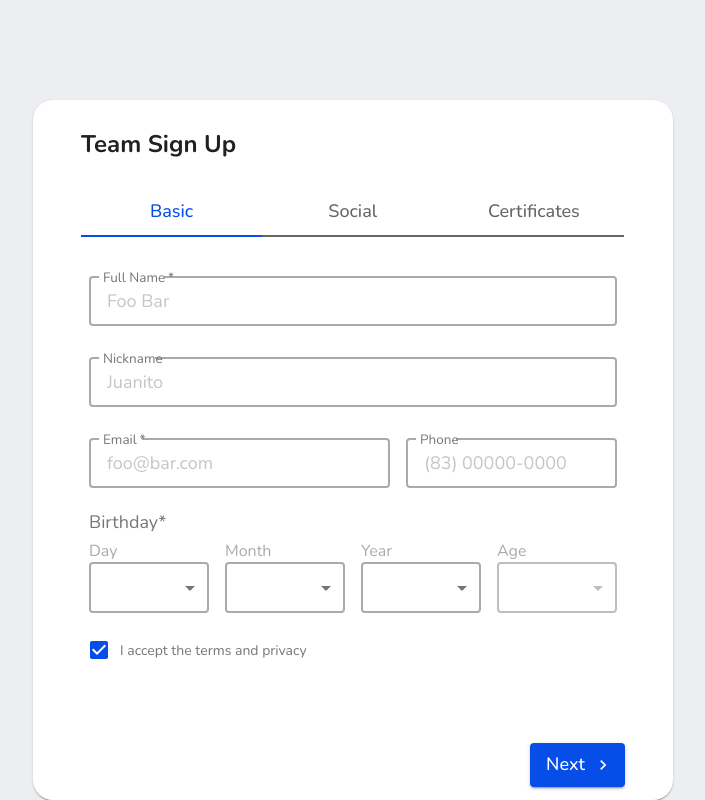
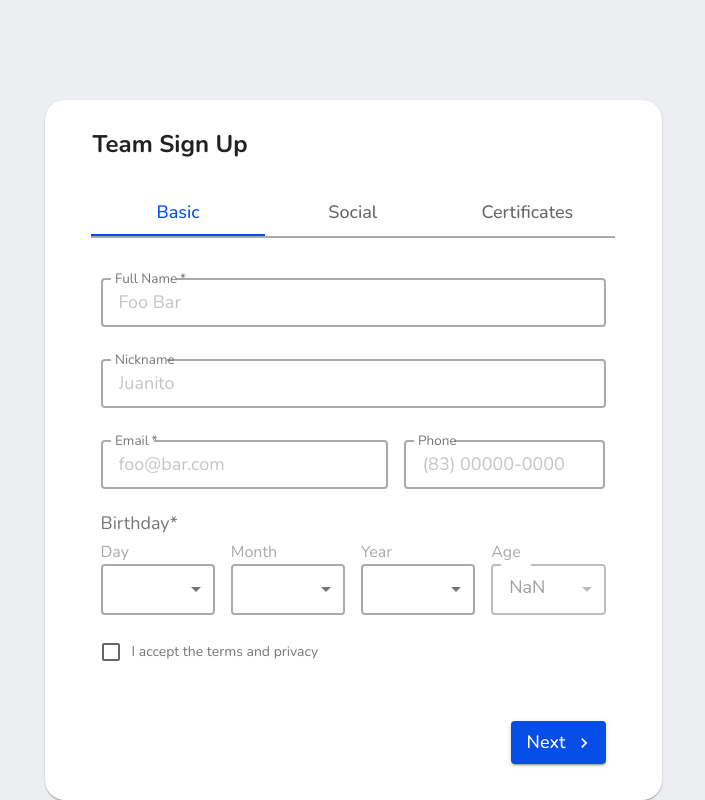
Before and after one commit to laufoes/team-project-v2, a React (Create React App) app: page / in a window 1280 px wide. Shown: the whole page, without its empty margins (287-992 px from the left). Built offline with nearby package versions, Linux system fonts and the light colour scheme.

Commit message:
feat: refactor Formik structure, finish Basic form configs

```diff
--- a/package.json
+++ b/package.json
@@ -21,7 +21,8 @@
     "react-router-dom": "^6.4.2",
     "react-scripts": "5.0.1",
     "typescript": "^4.8.4",
-    "web-vitals": "^2.1.4"
+    "web-vitals": "^2.1.4",
+    "yup": "^0.32.11"
   },
   "scripts": {
     "start": "react-scripts start",
--- a/src/components/Form/Basic/index.tsx
+++ b/src/components/Form/Basic/index.tsx
@@ -1,21 +1,51 @@
-import { Box, Checkbox, FormControl, FormControlLabel, Grid, InputLabel, MenuItem, Select, TextField, Typography } from '@mui/material'
-import React from 'react'
+import { Box, Button, Checkbox, FormControl, FormControlLabel, Grid, InputLabel, MenuItem, Select, TextField, Typography } from '@mui/material';
+import { Field, ErrorMessage, useFormikContext } from 'formik';
+import React, { useState, useEffect } from 'react'
+import { MdKeyboardArrowRight } from 'react-icons/md';
+import { BaseFormProps } from 'types/form';
+import { generateDays, generateMonths, generateYears } from 'utils/consts';
 
 function Basic() {
+    const [userAge, setUserAge] = useState(0);
+    const { values, isSubmitting } = useFormikContext<BaseFormProps>();
+    const { birthYear } = values;
+
+    function calculateAge(year: number, month: number, day: number) {
+        const todaysDate = new Date();
+        const birthdate = new Date(year, (month + 1), day)
+        let age = todaysDate.getFullYear() - birthdate.getFullYear()
+
+        if (todaysDate > birthdate) {
+            setUserAge(age)
+        } else {
+            setUserAge((age - 1))
+        }
+    }
+
+    useEffect(() => {
+        calculateAge(values.birthYear, values.birthMonth, values.birthDay)
+    }, [birthYear])
+
     return (
+        <>
             <Box
                 sx={{ mx: 4, textAlign: 'left' }}
             >
-            <TextField
+                <Field
                     required
+                    as={TextField}
                     id="outlined-required"
                     focused label="Full Name"
                     placeholder="Foo Bar"
+                    name="name"
                     sx={{ my: 2 }}
                     fullWidth
                 />
-            <TextField
+                <ErrorMessage name="name" component="div" />
+                <Field
                     id="outlined"
+                    as={TextField}
+                    name="nickname"
                     focused label="Nickname"
                     placeholder="Juanito"
                     sx={{ my: 2 }}
@@ -26,92 +56,122 @@ function Basic() {
                     spacing={2}
                 >
                     <Grid item sm={12} md={7}>
-                    <TextField
+                        <Field
                             required
+                            as={TextField}
                             id="outlined-required"
+                            name="email"
                             focused label="Email"
                             placeholder="foo@bar.com"
                             sx={{ my: 2, width: '100%' }}
                             fullWidth
                         />
+                        <ErrorMessage name="email" component="div" />
                     </Grid>
                     <Grid item sm={12} md={5}>
-                    <TextField
+                        <Field
+                            as={TextField}
                             id="outlined"
+                            name="phone"
                             focused label="Phone"
                             placeholder="(83) 00000-0000"
                             sx={{ my: 2, width: '100%' }}
                         />
+                        <ErrorMessage name="phone" component="div" />
                     </Grid>
                 </Grid>
                 <Typography variant="h2">Birthday*</Typography>
                 <Grid container spacing={2}>
                     <Grid item xs={12} md={3}>
-                    <InputLabel id="day-label"  sx={{ fontSize: '16px', textAlign: 'left' }}>Day</InputLabel>
-                    <Select
+                        <InputLabel id="day-label" sx={{ fontSize: '16px', textAlign: 'left' }}>Day</InputLabel>
+                        <Field
+                            as={Select}
                             labelId="day-label"
                             id="birthday-day"
-                        // value={}
+                            name="birthDay"
+                            value={values.birthDay}
                             label="Day"
                             // onChange={handleChange}
                             fullWidth
                             size='small'
                         >
-                        <MenuItem value={10}>Ten</MenuItem>
-                        <MenuItem value={20}>Twenty</MenuItem>
-                        <MenuItem value={30}>Thirty</MenuItem>
-                    </Select>
+                            {generateDays().map(
+                                (day) =>
+                                    <MenuItem value={day} key={day}>{day}</MenuItem>
+                            )}
+                        </Field>
                     </Grid>
                     <Grid item xs={12} md={3}>
-                    <InputLabel id="month-label"  sx={{ fontSize: '16px', textAlign: 'left' }}>Month</InputLabel>
-                    <Select
+                        <InputLabel id="month-label" sx={{ fontSize: '16px', textAlign: 'left' }}>Month</InputLabel>
+                        <Field
+                            as={Select}
                             labelId="month-label"
                             id="birthday-month"
-                        // value={}
+                            name="birthMonth"
+                            value={values.birthMonth}
                             label="Month"
                             // onChange={handleChange}
                             fullWidth
                             size='small'
                         >
-                        <MenuItem value={10}>Ten</MenuItem>
-                        <MenuItem value={20}>Twenty</MenuItem>
-                        <MenuItem value={30}>Thirty</MenuItem>
-                    </Select>
+                            {generateMonths().map(
+                                (month) =>
+                                    <MenuItem value={month} key={month}>{month}</MenuItem>
+                            )}
+                        </Field>
                     </Grid>
                     <Grid item xs={12} md={3}>
-                    <InputLabel id="year-label"  sx={{ fontSize: '16px', textAlign: 'left' }}>Year</InputLabel>
-                    <Select
+                        <InputLabel id="year-label" sx={{ fontSize: '16px', textAlign: 'left' }}>Year</InputLabel>
+                        <Field
+                            as={Select}
                             labelId="year-label"
+                            name="birthYear"
                             id="birthday-year"
-                        // value={}
+                            value={values.birthYear}
                             label="Year"
-                        // onChange={handleChange}
                             fullWidth
                             size='small'
                         >
-                        <MenuItem value={10}>Ten</MenuItem>
-                        <MenuItem value={20}>Twenty</MenuItem>
-                        <MenuItem value={30}>Thirty</MenuItem>
-                    </Select>
+                            {generateYears().map(
+                                (year) =>
+                                    <MenuItem value={year} key={year}>{year}</MenuItem>
+                            )}
+                        </Field>
                     </Grid>
                     <Grid item xs={12} md={3}>
                         <InputLabel id="age-label" sx={{ fontSize: '16px', textAlign: 'left' }}>Age</InputLabel>
-                    <Select
+                        <Field
+                            as={Select}
                             labelId="age-label"
                             id="user-age"
                             label="Age"
                             disabled
                             fullWidth
                             size='small'
-                        // defaultValue={user.age}
+                            displayEmpty={true}
+                            value={userAge}
                         >
-                    </Select>
+                            <MenuItem value={userAge}>{userAge}</MenuItem>
+                        </Field>
                     </Grid>
                 </Grid>
                 <FormControl sx={{ marginTop: 2 }}>
-                <FormControlLabel control={<Checkbox defaultChecked />} label="I accept the terms and privacy" />
+                    <FormControlLabel control={<Field as={Checkbox} name="acceptTerms" />} label="I accept the terms and privacy" />
                 </FormControl>
             </Box>
+            <Box
+                sx={{ mx: 4, textAlign: 'right' }}
+            >
+                <Button
+                    sx={{ marginTop: 6 }}
+                    variant="contained"
+                    aria-label="Next page"
+                    type="submit"
+                    disabled={isSubmitting}
+                    endIcon={<MdKeyboardArrowRight />
+                    }>Next</Button>
+            </Box>
+        </>
     )
 }
 
--- a/src/components/NavTab/index.tsx
+++ b/src/components/NavTab/index.tsx
@@ -6,29 +6,55 @@ import Basic from 'components/Form/Basic';
 import Social from 'components/Form/Social';
 import Certificates from 'components/Form/Certificates';
 import { PageContext, PageProps } from 'common/contexts/PageContext';
+import { Form, Formik } from 'formik';
+import { basicValidationSchema } from 'utils/validationSchemas';
 
-function NavTab () {
+function NavTab() {
     const { page, setPage } = useContext<PageProps>(PageContext);
-
     const handleChange = (e: React.SyntheticEvent, newValue: string) => {
         setPage(newValue);
     }
 
-    return(
+    return (
         <Box sx={{ width: '100%', textAlign: 'center' }}>
             <TabContext value={page}>
                 <TabContainer>
                     <TabList aria-label='Tabs example' onChange={handleChange}
-                    sx={{ width: '100%', borderBottom: '1px' }}
+                        sx={{ width: '100%', border: 'none' }}
                     >
-                        <Tab label='Basic' value='Basic' sx={{ width: '33.3%', borderBottom: 2 }} />
-                        <Tab label='Social' value='Social' sx={{ width: '33.3%', borderBottom: 2 }} />
-                        <Tab label='Certificates' value='Certificates' sx={{ width: '33.3%', borderBottom: 2 }} />
+                        <Tab label='Basic' value='Basic' sx={{ width: '33.3%' }} />
+                        <Tab label='Social' value='Social' sx={{ width: '33.3%' }} />
+                        <Tab label='Certificates' value='Certificates' sx={{ width: '33.3%' }} />
                     </TabList>
                 </TabContainer>
-                <form>
                 <TabPanel value='Basic'>
+                    <Formik
+                        initialValues={{
+                            name: '',
+                            nickname: '',
+                            email: '',
+                            phone: '',
+                            birthDay: undefined,
+                            birthMonth: undefined,
+                            birthYear: undefined,
+                            accepTerms: false,
+                        }}
+                        validationSchema={basicValidationSchema}
+
+                        onSubmit={(values, { setSubmitting }) => {
+                            setTimeout(() => {
+                                alert(JSON.stringify(values, null, 2));
+                                setSubmitting(false);
+                            }, 400);
+                        }}
+                    >
+
+                        {({ isSubmitting, values }) => (
+                            <Form>
                                 <Basic />
+                            </ Form>
+                        )}
+                    </Formik>
                 </TabPanel>
                 <TabPanel value='Social'>
                     <Social />
@@ -36,7 +62,6 @@ function NavTab () {
                 <TabPanel value='Certificates'>
                     <Certificates />
                 </TabPanel>
-                </form>
             </TabContext>
         </Box>
     )
--- a/src/pages/SignUp.tsx
+++ b/src/pages/SignUp.tsx
@@ -1,7 +1,6 @@
-import { Button, Paper, Typography } from '@mui/material';
+import { Paper, Typography } from '@mui/material';
 import { PageContainer } from 'styles/theme.styles';
 import NavTab from 'components/NavTab';
-import { MdKeyboardArrowRight } from 'react-icons/md';
 import { PageContextProvider } from 'common/contexts/PageContext';
 
 function SignUp() {
@@ -12,13 +11,6 @@ function SignUp() {
           <Paper>
             <Typography variant='h1' sx={{ alignSelf: 'flex-start', mx: 6, my: 1 }}>Team Sign Up</Typography>
             <NavTab />
-                  <Button
-                  sx={{ m: 6, alignSelf: 'flex-end', marginBottom: 10 }}
-                  variant="contained"
-                  aria-label="Next page"
-                  // onClick={() => navigate('/success')}
-                  endIcon={<MdKeyboardArrowRight />
-                  }>Next</Button>
           </Paper>
       </PageContainer>
     </PageContextProvider>
--- a/src/styles/theme.styles.tsx
+++ b/src/styles/theme.styles.tsx
@@ -56,6 +56,7 @@ const theme = createTheme({
                 root: {
                     width: '50%',
                     minWidth: '300px',
+                    maxWidth: '617px',
                     height: 'auto',
                     display: 'flex',
                     flexDirection: 'column',
@@ -126,6 +127,7 @@ export const TabContainer = styled(Box, {
     justifyContent: 'center',
     marginLeft: 'auto',
     marginRight: 'auto',
+    borderBottom: `2px solid #AAA`,
 });
 
 export default theme
--- /dev/null
+++ b/src/types/form.ts
@@ -0,0 +1,10 @@
+export interface BaseFormProps {
+    name: string,
+    nickname: string,
+    email: string,
+    phone: string,
+    birthDay: number,
+    birthMonth: number,
+    birthYear: number,
+    accepTerms: boolean,
+}
--- /dev/null
+++ b/src/utils/consts.tsx
@@ -0,0 +1,23 @@
+export function generateDays() {
+    var days: Array<number> = [];
+    for (var i = 1; i <= 31; i++) {
+        days.push(i)
+    }
+    return days;
+}
+
+export function generateMonths() {
+    var months: Array<number> = [];
+    for (var i = 0; i <= 11; i++) {
+        months.push(i + 1);
+    }
+    return months;
+}
+
+export function generateYears() {
+    var years: Array<number> = [];
+    for (var i = 2022; i >= 1922; i--) {
+        years.push(i);
+    }
+    return years;
+}
--- /dev/null
+++ b/src/utils/validationSchemas.tsx
@@ -0,0 +1,21 @@
+import * as Yup from 'yup';
+import { generateDays, generateMonths, generateYears } from './consts';
+
+export const basicValidationSchema = Yup.object().shape({
+    name: Yup.string()
+        .required('É necessário inserir um nome.'),
+    nickname: Yup.string(),
+    email: Yup.string()
+        .matches(/(([^<>()\[\]\\.,;:\s@"]+(\.[^<>()\[\]\\.,;:\s@"]+)*)|(".+"))@((\[[0-9]{1,3}\.[0-9]{1,3}\.[0-9]{1,3}\.[0-9]{1,3}])|(([a-zA-Z\-0-9]+\.)+[a-zA-Z]{2,}))/, 'O email inserido não é valido.')
+        ,
+    phone: Yup.number(),
+    birthDay: Yup.number()
+        .required()
+        .oneOf(generateDays()),
+    birthMonth: Yup.number()
+        .required()
+        .oneOf(generateMonths()),
+    birthYear: Yup.number()
+        .required()
+        .oneOf(generateYears())
+})
```
Also changed, not shown: 1 other file (tests, documents, lock files or other folders). Lines whose indentation alone changed are shown as unchanged.
